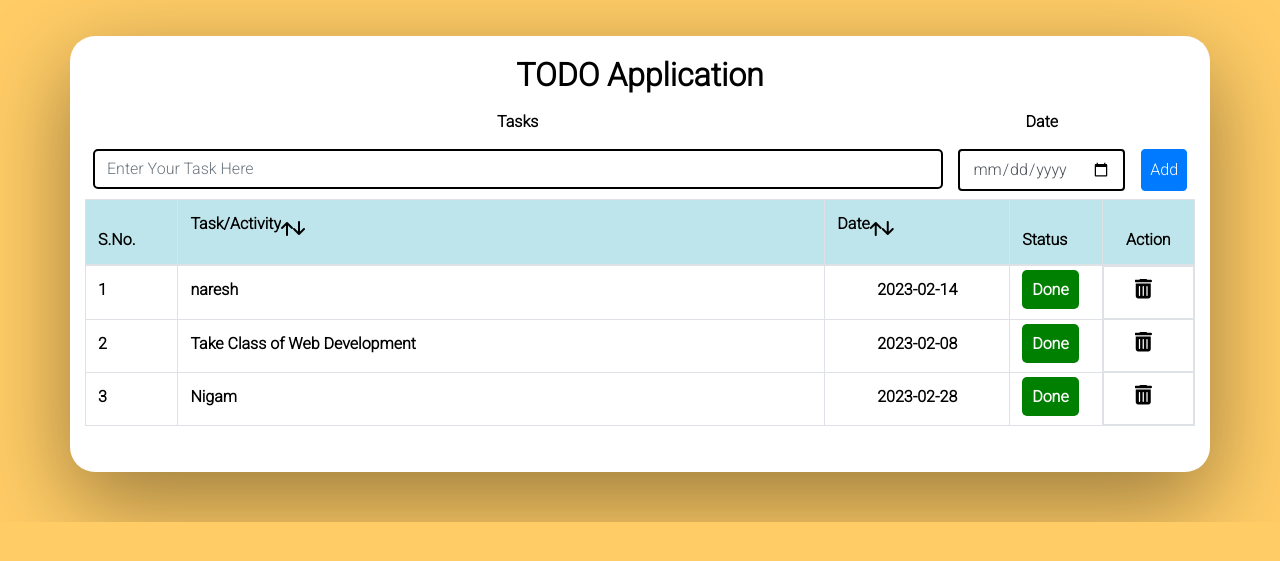
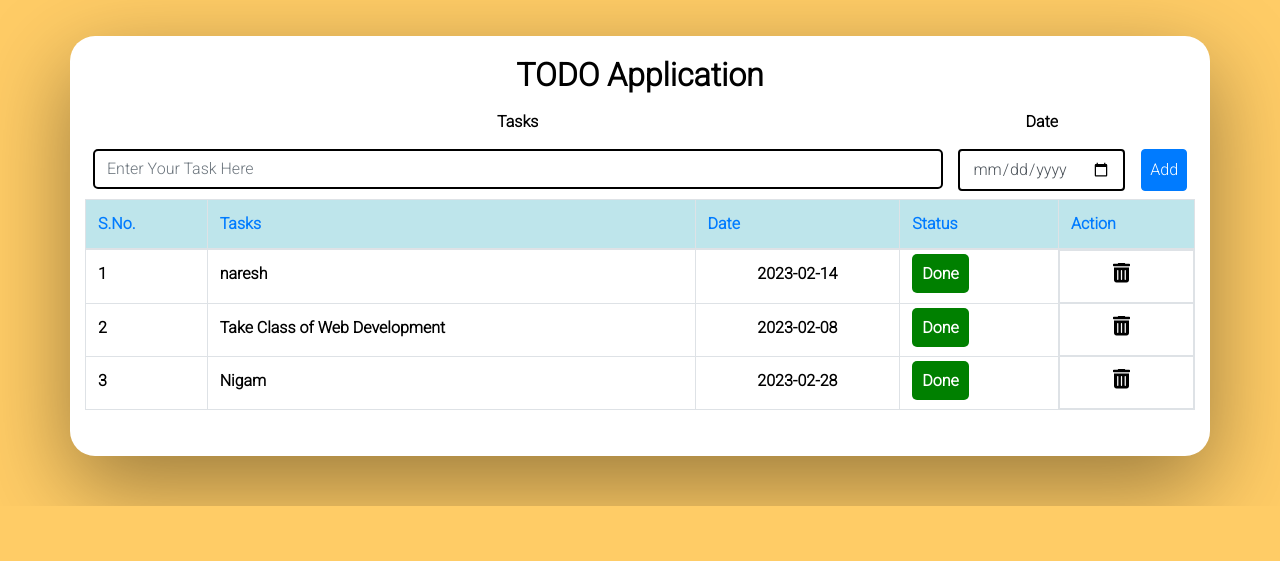
Before and after one commit to RaiNigam/todo1, a PHP site: page / in a window 1280 px wide. Shown: the part 192-753 px from the top of the page. Run offline with PHP 8.4, Linux system fonts and the light colour scheme; a user stored in the database is signed in; data comes from the database, SQL or seed files in the repository; some libraries are stand-ins or nearby versions.

Commit message:
sorting made available

```diff
--- a/index.php
+++ b/index.php
@@ -41,6 +41,9 @@ if(isset($_POST['submit'])) {
     <meta http-equiv="X-UA-Compatible" content="IE=edge">
     <meta name="viewport" content="width=device-width, initial-scale=1.0">
     <script src="https://kit.fontawesome.com/0c9a88a792.js" crossorigin="anonymous"></script>
+    <script src="https://ajax.googleapis.com/ajax/libs/jquery/3.1.0/jquery.min.js"></script>
+           <!-- <link rel="stylesheet" href="https://maxcdn.bootstrapcdn.com/bootstrap/3.3.6/css/bootstrap.min.css" />   -->
+           <script src="https://maxcdn.bootstrapcdn.com/bootstrap/3.3.6/js/bootstrap.min.js"></script>
     <link rel="preconnect" href="https://fonts.googleapis.com">
     <link rel="preconnect" href="https://fonts.gstatic.com" crossorigin>
     <link href="https://fonts.googleapis.com/css2?family=Roboto:wght@300&display=swap" rel="stylesheet">
@@ -77,7 +80,7 @@ if(isset($_POST['submit'])) {
 				echo "<span class='text-success'>".$fetch['username']."</span>";
 			?>, Welcome to our site.</h1>
 
-        <div class="container tasks">
+        <div class="container tasks" id="employee_table">
             <h2 class="appTitle">TODO Application</h2>
             <table class="table table-bordered table-hover">
         <form action="#" method="post">
@@ -95,14 +98,11 @@ if(isset($_POST['submit'])) {
 
       <thead>
         <tr class="table-info table_header">
-          <th class="col-1">S.No.</th>
-          <th class="col-7"><div class="d-flex align-items-center">
-          <p>Task/Activity</p> <div><i class="fa-solid fa-arrow-down float-right"></i><i class="fa-solid fa-arrow-up"></i></div>
-          </th>
-          <th class="col-2 date"><div class="d-flex align-items-center"><p>Date</p><div><i class="fa-solid fa-arrow-down float-right"></i><i class="fa-solid fa-arrow-up"></i></div>
-          </th>
-          <th class="col-1">Status</th>
-          <th class="col-1" style="text-align:center">Action</th>
+        <th><a class="column_sort" id="id" data-order="desc" href="#">S.No.</a></th>
+                               <th><a class="column_sort" id="task" data-order="desc" href="#">Tasks</a></th>
+                               <th><a class="column_sort" id="date" data-order="desc" href="#">Date</a></th>
+                               <th><a class="column_sort" id="status" data-order="desc" href="#">Status</a></th>
+                               <th><a class="column_sort" data-order="desc" href="#">Action</a></th>
         </tr>
       </thead>
       <tbody>
@@ -153,7 +153,35 @@ if(isset($_POST['submit'])) {
 
 
 </body>
-
+<script>
+ $(document).ready(function(){
+      $(document).on('click', '.column_sort', function(){
+           let column_name = $(this).attr("id");
+           let order = $(this).data("order");
+           let arrow = '';
+           //glyphicon glyphicon-arrow-up
+           //glyphicon glyphicon-arrow-down
+           if(order == 'desc')
+           {
+                arrow = '&nbsp;<i class="fa-solid fa-down-long"></i>';
+           }
+           else
+           {
+                arrow = '&nbsp;<i class="fa-solid fa-up-long"></i>';
+           }
+           $.ajax({
+                url:"./sort.php",
+                method:"POST",
+                data:{column_name:column_name, order:order},
+                success:function(data)
+                {
+                     $('#employee_table').html(data);
+                     $('#'+column_name+'').append(arrow);
+                }
+           })
+      });
+ });
+ </script>
 
 
 
--- a/update_task.php
+++ b/update_task.php
@@ -1,6 +1,4 @@
 <?php
-
-
 include('db.php');
 
 
```
